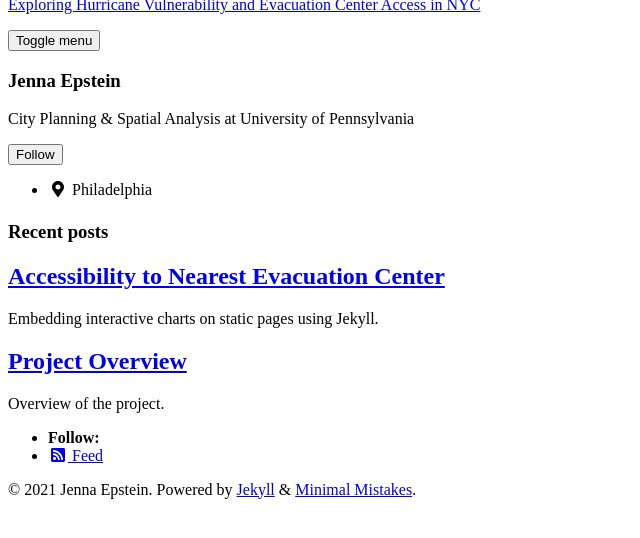
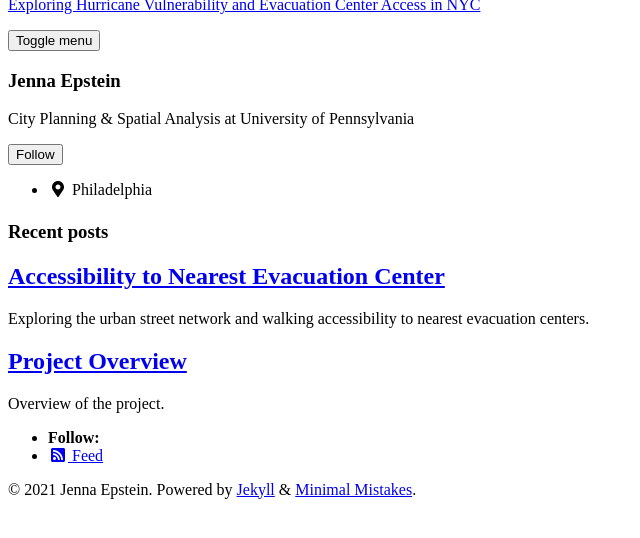
Before and after one commit to jennaepstein/MUSA550-finalproject, a Jekyll site: the page built from index.html, in a window 1280 px wide, cut to the strip 112-650 px from the top of the page. Shown: the whole strip, without its empty margins (0-640 px from the left). Built offline with Jekyll 4.4.1, drawn with Linux system fonts in a browser that asks for light colours; cached includes are drawn as plain includes; nearby versions of some CDN libraries; the list of posts is cut into pages by our own code.

Commit message:
Update 2021-12-20-accessibility-to-centers.md

```diff
--- a/_posts/2021-12-20-accessibility-to-centers.md
+++ b/_posts/2021-12-20-accessibility-to-centers.md
@@ -3,9 +3,9 @@ title: "Accessibility to Nearest Evacuation Center"
 date: 2021-12-20
 published: true
 tags: [dataviz, altair, hvplot, holoviews]
-excerpt: "Embedding interactive charts on static pages using Jekyll."
-altair-loader:
-  altair-chart-1: "charts/zones_centers_map.json"
+excerpt: "Exploring the urban street network and walking accessibility to nearest evacuation centers."
+#altair-loader:
+#  altair-chart-1: "charts/zones_centers_map.json"
 hv-loader:
   points_hvplot_access_map: ["charts/points_hvplot_access_map.html", "800", "800"] # second argument is the height
 toc: true
```
